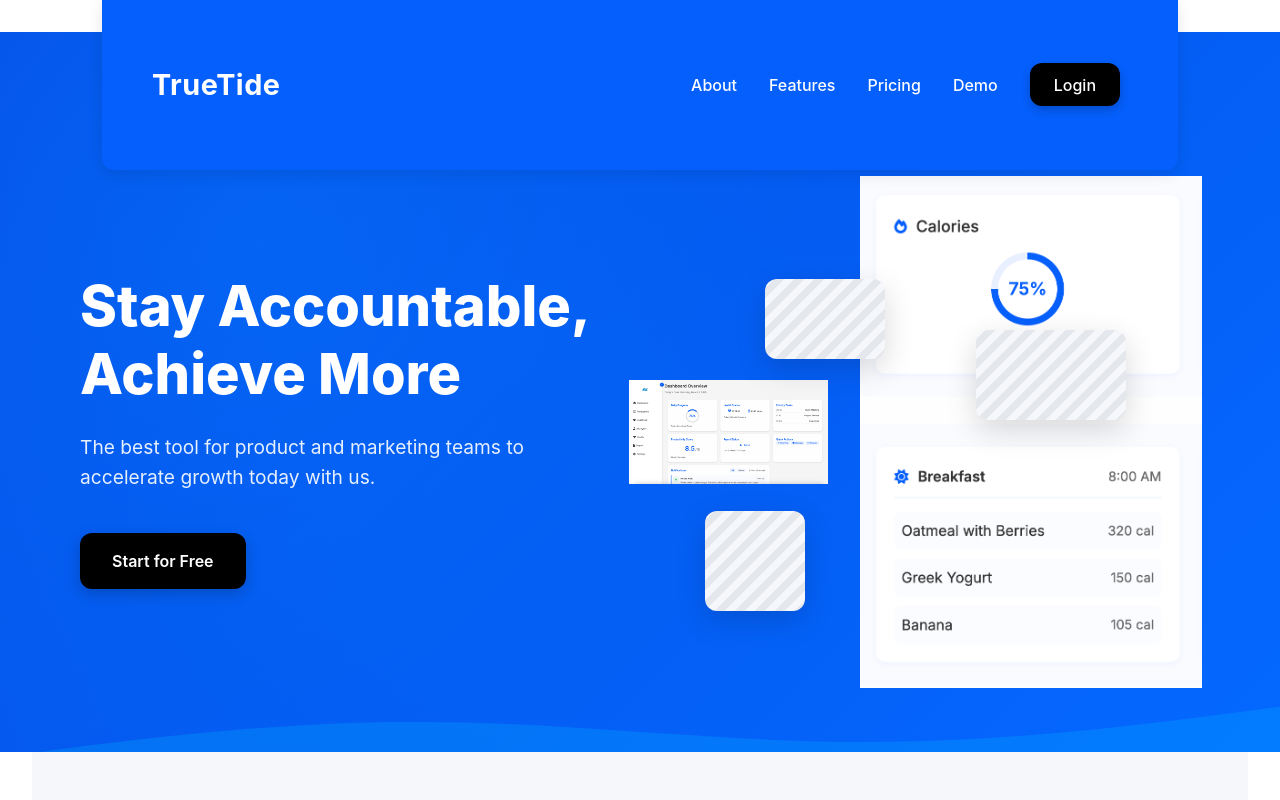
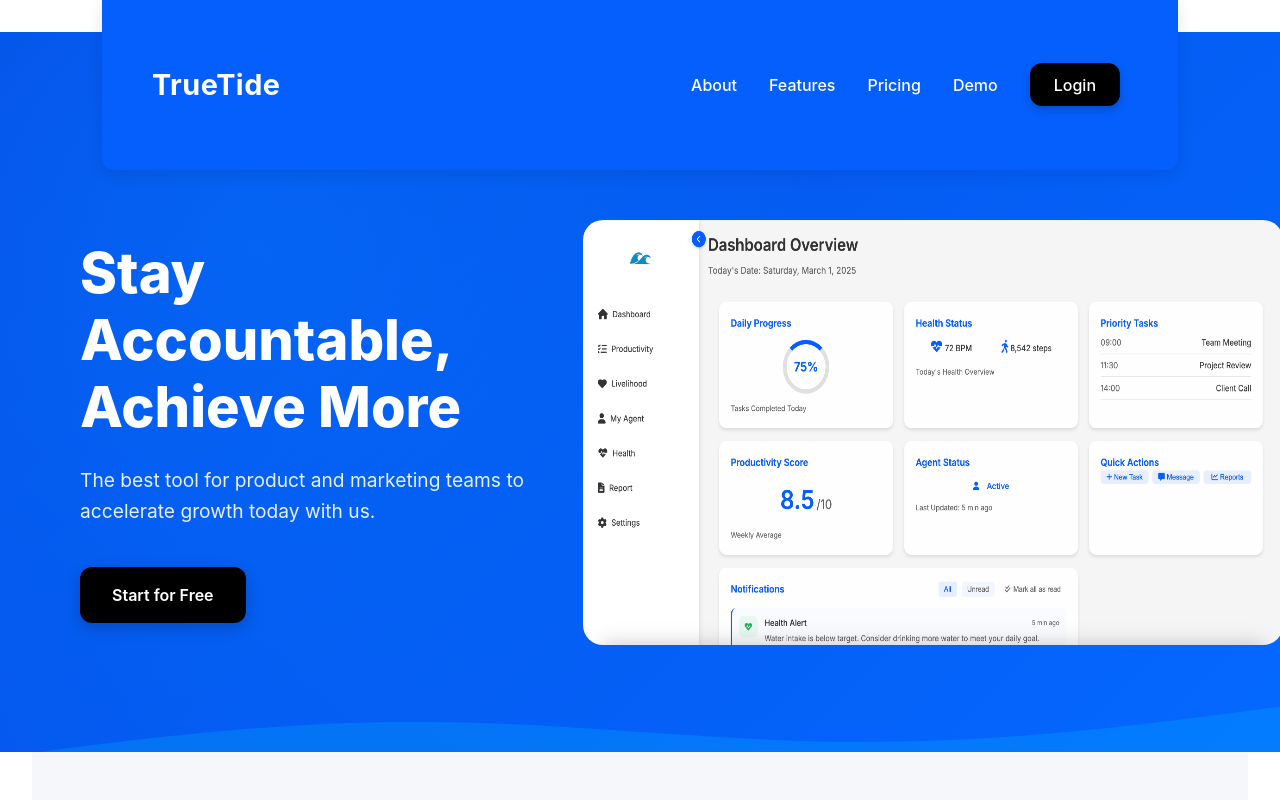
Before and after one commit to VovaMitsura/Code-Fest, a React (Vite) app in the folder react-app/: page /homepage in a window 1280 px wide. Shown: the top 800 px of the page. Built offline with nearby package versions, Linux system fonts and the light colour scheme.

Commit message:
Fix UI HomePage elements

```diff
--- a/react-app/src/views/Home/homepage.css
+++ b/react-app/src/views/Home/homepage.css
@@ -271,28 +271,14 @@ body {
   background-color: #000; /* Keep background black */
 }
 
-/* Adjust hero image container for full width */
-.hero-image-container {
-  position: relative;
-  width: 100%;
-  max-width: 1400px;
-  margin-top: 2rem;
-  display: flex;
-  justify-content: center;
-  min-height: 400px;
-  padding: 0 1rem;
-}
-
 .dashboard-images {
   position: relative;
-  display: flex;
   justify-content: space-evenly;
   width: 100%;
   height: 100%;
   display: flex;
   justify-content: center;
   align-items: center;
-  gap: 2rem;
 }
 
 .dashboard-preview {
@@ -304,78 +290,11 @@ body {
 }
 
 .left-image {
-  width: 35%;
-  z-index: 3;
-}
-
-.right-image {
-  width: 60%;
-  z-index: 2;
-}
-
-.floating-ui-element {
   position: absolute;
-  background-color: var(--white);
-  border-radius: 12px;
-  box-shadow: 0 10px 30px rgba(0, 0, 0, 0.15);
-  z-index: 4;
-}
-
-.ui-element-1 {
-  width: 120px;
-  height: 80px;
-  top: 20%;
-  left: 25%;
-  background-image: linear-gradient(
-    135deg,
-    #f5f7fa 25%,
-    #e4e7ec 25%,
-    #e4e7ec 50%,
-    #f5f7fa 50%,
-    #f5f7fa 75%,
-    #e4e7ec 75%,
-    #e4e7ec 100%
-  );
-  background-size: 20px 20px;
-  animation: float 8s ease-in-out infinite;
-}
-
-.ui-element-2 {
-  width: 100px;
-  height: 100px;
-  bottom: 15%;
-  left: 15%;
-  background-image: linear-gradient(
-    135deg,
-    #f5f7fa 25%,
-    #e4e7ec 25%,
-    #e4e7ec 50%,
-    #f5f7fa 50%,
-    #f5f7fa 75%,
-    #e4e7ec 75%,
-    #e4e7ec 100%
-  );
-  background-size: 20px 20px;
-  animation: float 6s ease-in-out infinite 1s;
-}
-
-.ui-element-3 {
-  width: 150px;
-  height: 90px;
-  top: 30%;
-  right: 15%;
-  background-image: linear-gradient(
-    135deg,
-    #f5f7fa 25%,
-    #e4e7ec 25%,
-    #e4e7ec 50%,
-    #f5f7fa 50%,
-    #f5f7fa 75%,
-    #e4e7ec 75%,
-    #e4e7ec 100%
-  );
-  background-size: 20px 20px;
-  animation: float 7s ease-in-out infinite 0.5s;
+  width: 700px;
+  height: 425px;
+  border-radius: 20px;
+  margin-left: 10%;
 }
 
 @keyframes float {
--- a/react-app/src/views/Home/homepage.jsx
+++ b/react-app/src/views/Home/homepage.jsx
@@ -64,22 +64,12 @@ export default function HomePage() {
             </div>
           </div>
 
-          <div className="hero-image-container">
             <div className="dashboard-images">
               <img
                 src={mainsoftware}
                 alt="Dashboard Preview"
                 className="left-image"
               />
-              <img
-                src={longersoftware}
-                alt="Analytics Dashboard"
-                className="right-image"
-              />
-            </div>
-            <div className="floating-ui-element ui-element-1"></div>
-            <div className="floating-ui-element ui-element-2"></div>
-            <div className="floating-ui-element ui-element-3"></div>
           </div>
         </section>
       </div>
```
